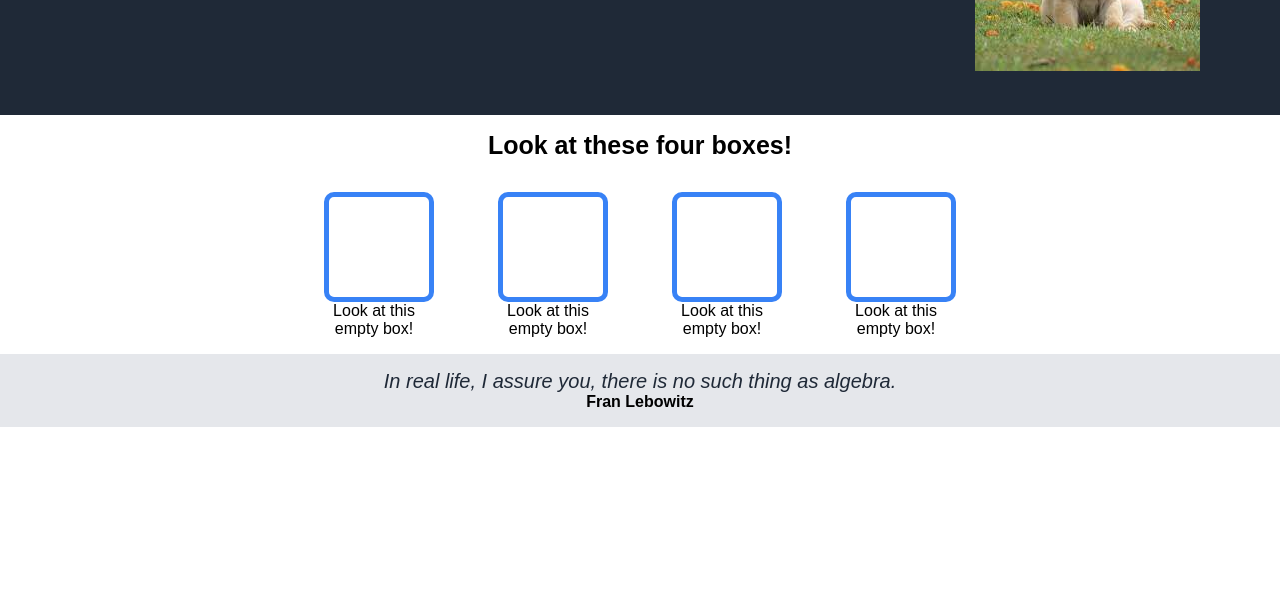
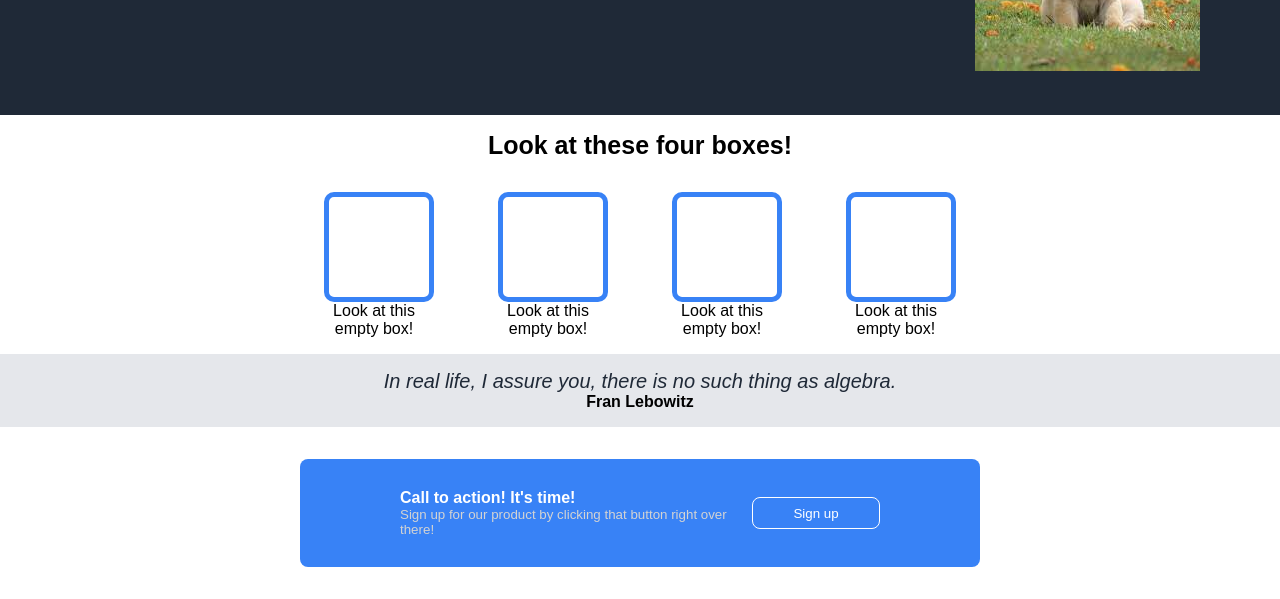
Before and after one commit to Snickolientje/First-webpage, a plain HTML site: page index.html in a window 1280 px wide. Shown: the part 276-875 px from the top of the page. Before the commit the page ends 800 px from the top, so only its background shows below. Drawn offline with Linux system fonts and the light colour scheme.

Commit message:
Adding container four.

```diff
--- a/index.html
+++ b/index.html
@@ -71,5 +71,17 @@
         </div>
 
     </div>
+
+    <div class="container-four">
+        <div class="blue-box">
+            <div class="blue-box-text">
+                <div class="blue-box-text-top">Call to action! It's time!</div>
+                <div class="blue-box-text-bottom">Sign up for our product by clicking that button right over there!</div>
+            </div>
+            <div>
+                <button class="sign-up-two">Sign up</button>
+            </div>
+        </div>
+    </div>
 </body>
 </html>
--- a/style.css
+++ b/style.css
@@ -104,3 +104,33 @@ ul{
 .quote-author{
     font-weight: 900;
 }
+
+.blue-box{
+    background-color:#3882F6;
+    margin: 32px 300px;
+    border-radius: 8px;
+    padding: 30px 100px;
+    align-items: center;
+    justify-content: space-between;
+    gap: 20px;
+    display: flex;
+}
+
+.blue-box-text-top{
+    color: white;
+    font-weight: 600;
+}
+
+.blue-box-text-bottom{
+    color: lightgrey;
+    font-size: smaller;
+}
+
+.sign-up-two{
+    background-color: #3882F6;
+    border: white solid 1px;
+    color: white;
+    width: 128px;
+    height: 32px;
+    border-radius: 8px;
+}
```
